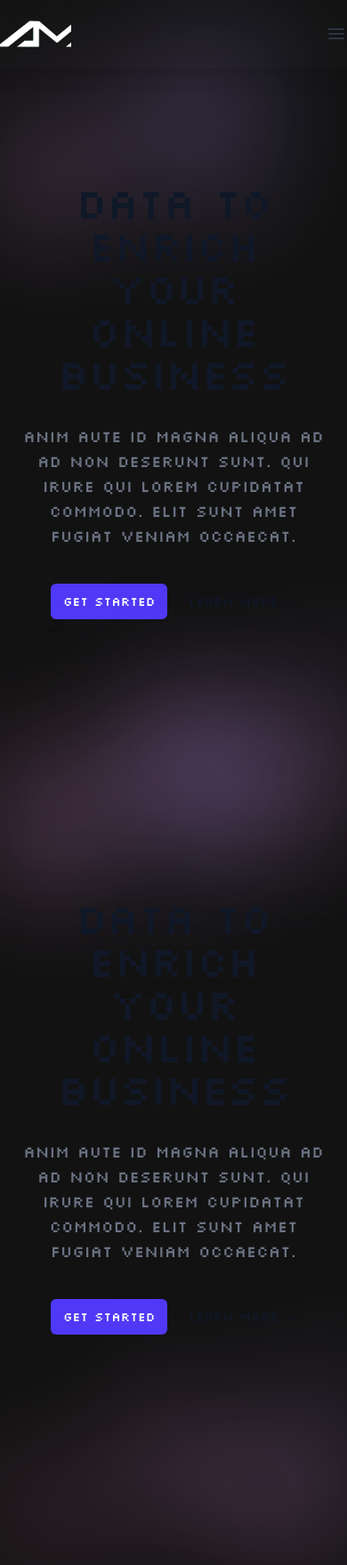
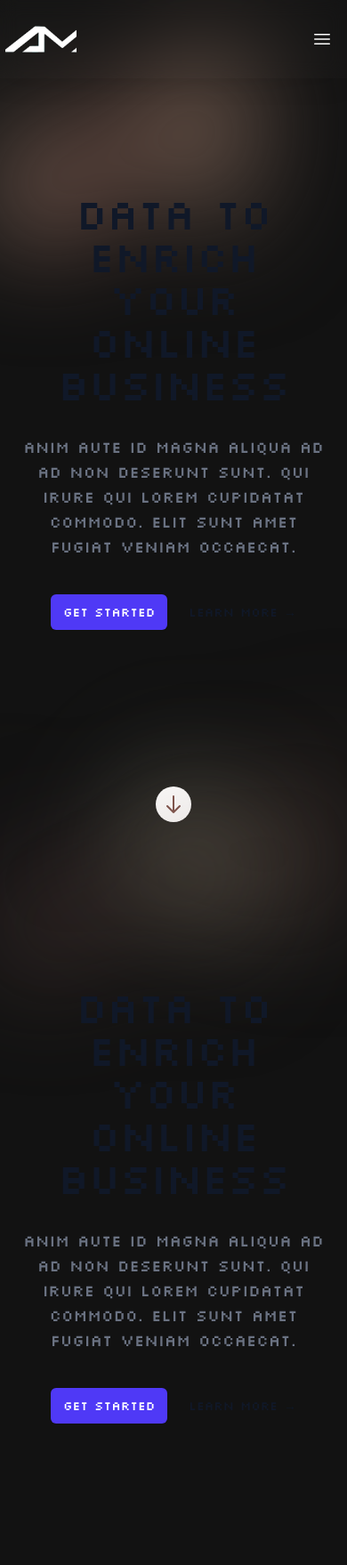
Before and after one commit to ManojAvarur/portfolio, a React (Vite) app: page / in a window 390 px wide. Shown: the whole page at 89% size. After the commit the page ends 1728 px from the top, so only its background shows below. Built offline with nearby package versions, Linux system fonts and the light colour scheme.

Commit message:
lg:Nav Completed

```diff
--- a/src/components/Main/Main.tsx
+++ b/src/components/Main/Main.tsx
@@ -6,12 +6,6 @@ import { Bars3Icon, XMarkIcon } from "@heroicons/react/24/outline";
 import logo5 from "../../assets/logos/logo.png";
 import styles from "./Main.module.css";
 
-const navigation = [
-  { name: 'Product', href: '#' },
-  { name: 'Features', href: '#' },
-  { name: 'Marketplace', href: '#' },
-  { name: 'Company', href: '#' },
-]
 
 export default function Main() {
     const [mobileMenuOpen, setMobileMenuOpen] = useState(false)
@@ -19,9 +13,9 @@ export default function Main() {
     return (
         <div className="bg-dark">
             <header className="sticky glass-effect bg-white/1 inset-x-0 top-0 z-50">
-                <nav aria-label="Global" className="flex items-center justify-between  lg:px-8">
-                    <div className="flex flex-1 lg:hidden">
-                        <a href="#" className="-m-1.5 p-1.5">
+                <nav aria-label="Global" className="lg:px-8">
+                    <div className="flex items-center justify-between lg:hidden p-1.5">
+                        <a href="#" className="">
                             <span className="sr-only">Manoj | Portfolio</span>
                             <img
                                 alt=""
@@ -29,22 +23,22 @@ export default function Main() {
                                 className="h-19 w-20"
                             />
                         </a>
-                    </div>
-                    <div className="flex lg:hidden">
+
                         <button
                             type="button"
                             onClick={() => setMobileMenuOpen(true)}
-                            className="-m-2.5 inline-flex items-center justify-center rounded-md p-2.5 text-gray-700"
+                            className="bg-transparent flex items-center justify-center rounded-md p-2.5"
                         >
                             <span className="sr-only">Open main menu</span>
-                            <Bars3Icon aria-hidden="true" className="size-6" />
+                            <Bars3Icon aria-hidden="true" className="size-6 text-white" />
                         </button>
                     </div>
-                    <div className="hidden w-full lg:flex items-center justify-center gap-x-30">
-                        <a href="#" className="text-2xl font-semibold text-nyanza hover:cursor-pointer hover-underline-animation">
+
+                    <div className="hidden w-full lg:flex items-center justify-center gap-x-20 xl:gap-x-30">
+                        <a href="#" className="text-xl xl:text-2xl font-semibold text-nyanza hover:cursor-pointer hover-underline-animation">
                             About
                         </a>
-                        <a href="#" className="text-2xl font-semibold text-nyanza hover:cursor-pointer hover-underline-animation">
+                        <a href="#" className="text-xl xl:text-2xl font-semibold text-nyanza hover:cursor-pointer hover-underline-animation">
                             experience
                         </a>
                         <a href="#" className="-m-1.5 p-1.5 hover:cursor-pointer">
@@ -55,10 +49,10 @@ export default function Main() {
                                 className="h-24 w-25"
                             />
                         </a>
-                        <a href="#" className="text-2xl  font-semibold text-nyanza hover:cursor-pointer hover-underline-animation">
+                        <a href="#" className="text-xl xl:text-2xl  font-semibold text-nyanza hover:cursor-pointer hover-underline-animation">
                             projects
                         </a>
-                        <a href="#" className="text-2xl font-semibold text-nyanza hover:cursor-pointer hover-underline-animation">
+                        <a href="#" className="text-xl xl:text-2xl font-semibold text-nyanza hover:cursor-pointer hover-underline-animation">
                             contact
                         </a>
                     </div>
@@ -72,7 +66,69 @@ export default function Main() {
                         clipPath:
                             "polygon(74.1% 44.1%, 100% 61.6%, 97.5% 26.9%, 85.5% 0.1%, 80.7% 2%, 72.5% 32.5%, 60.2% 62.4%, 52.4% 68.1%, 47.5% 58.3%, 45.2% 34.5%, 27.5% 76.7%, 0.1% 64.9%, 17.9% 100%, 27.6% 76.8%, 76.1% 97.7%, 74.1% 44.1%)",
                         }}
-                        className="relative left-[calc(50%-11rem)] aspect-1155/678 w-144.5 -translate-x-1/2 rotate-30 bg-linear-to-tr from-[#ff80b5] to-[#9089fc] opacity-30 sm:left-[calc(50%-30rem)] sm:w-288.75"
+                        className="relative left-[calc(50%-11rem)] aspect-1155/678 w-144.5 -translate-x-1/2 rotate-30 custom-linear-gradient-bg-img sm:w-288.75"
+                    />
+                </div>
+
+                <div className="mx-auto max-w-2xl py-32 sm:py-48 lg:py-40">
+                    <div className="hidden sm:mb-8 sm:flex sm:justify-center">
+                        <div className="relative rounded-full px-3 py-1 text-sm/6 text-gray-600 ring-1 ring-gray-900/10 hover:ring-gray-900/20">
+                            Announcing our next round of funding.{" "}
+                            <a href="#" className="font-semibold text-indigo-600">
+                                <span aria-hidden="true" className="absolute inset-0" />
+                                Read more <span aria-hidden="true">&rarr;</span>
+                            </a>
+                        </div>
+                    </div>
+                    <div className="text-center">
+                        <h1 className="text-5xl font-semibold tracking-tight text-balance text-gray-900 sm:text-7xl">
+                            Data to enrich your online business
+                        </h1>
+                        <p className="mt-8 text-lg font-medium text-pretty text-gray-500 sm:text-xl/8">
+                            Anim aute id magna aliqua ad ad non deserunt sunt. Qui irure qui
+                            lorem cupidatat commodo. Elit sunt amet fugiat veniam occaecat.
+                        </p>
+                        <div className="mt-10 flex items-center justify-center gap-x-6">
+                            <a
+                                href="#"
+                                className="rounded-md bg-indigo-600 px-3.5 py-2.5 text-sm font-semibold text-white shadow-xs hover:bg-indigo-500 focus-visible:outline-2 focus-visible:outline-offset-2 focus-visible:outline-indigo-600"
+                            >
+                                Get started
+                            </a>
+                            <a href="#" className="text-sm/6 font-semibold text-gray-900">
+                                Learn more <span aria-hidden="true">→</span>
+                            </a>
+                        </div>
+                    </div>
+                </div>
+
+                <div className="flex justify-center mt-12">
+                    <div className="-lg flex size-10 animate-bounce items-center justify-center rounded-full bg-white p-2 ring-1 ring-gray-900/5 dark:bg-white/5 dark:ring-white/20">
+                        <svg className="size-6 text-bole" fill="none" stroke-linecap="round" stroke-linejoin="round" stroke-width="2" viewBox="0 0 24 24" stroke="currentColor">
+                            <path d="M19 14l-7 7m0 0l-7-7m7 7V3"></path>
+                        </svg>
+                    </div>
+                </div>
+
+                <div aria-hidden="true" className="absolute inset-x-0 top-[calc(100%-13rem)] -z-10 transform-gpu overflow-hidden blur-3xl sm:top-[calc(100%-30rem)]">
+                    <div
+                        style={{
+                        clipPath:
+                            "polygon(74.1% 44.1%, 100% 61.6%, 97.5% 26.9%, 85.5% 0.1%, 80.7% 2%, 72.5% 32.5%, 60.2% 62.4%, 52.4% 68.1%, 47.5% 58.3%, 45.2% 34.5%, 27.5% 76.7%, 0.1% 64.9%, 17.9% 100%, 27.6% 76.8%, 76.1% 97.7%, 74.1% 44.1%)",
+                        }}
+                        className="relative left-[calc(50%+3rem)] aspect-1155/678 w-144.5 -translate-x-1/2 custom-linear-gradient-bg-img opacity-30 sm:left-[calc(50%+36rem)] sm:w-288.75"
+                    />
+                </div>
+            </div>
+
+            <div className="relative isolate px-6 pt-14 lg:px-8">
+                <div aria-hidden="true" className="absolute inset-x-0 -top-40 -z-10 transform-gpu overflow-hidden blur-3xl sm:-top-80">
+                    <div
+                        style={{
+                        clipPath:
+                            "polygon(74.1% 44.1%, 100% 61.6%, 97.5% 26.9%, 85.5% 0.1%, 80.7% 2%, 72.5% 32.5%, 60.2% 62.4%, 52.4% 68.1%, 47.5% 58.3%, 45.2% 34.5%, 27.5% 76.7%, 0.1% 64.9%, 17.9% 100%, 27.6% 76.8%, 76.1% 97.7%, 74.1% 44.1%)",
+                        }}
+                        className="relative left-[calc(50%-11rem)] aspect-1155/678 w-144.5 -translate-x-1/2 rotate-30 custom-linear-gradient-bg-img opacity-30 sm:left-[calc(50%-30rem)] sm:w-288.75"
                     />
                 </div>
                 <div className="mx-auto max-w-2xl py-32 sm:py-48 lg:py-56">
@@ -106,7 +162,7 @@ export default function Main() {
                         </div>
                     </div>
                 </div>
-                <div
+                {/* <div
                     aria-hidden="true"
                     className="absolute inset-x-0 top-[calc(100%-13rem)] -z-10 transform-gpu overflow-hidden blur-3xl sm:top-[calc(100%-30rem)]"
                 >
@@ -117,62 +173,7 @@ export default function Main() {
                         }}
                         className="relative left-[calc(50%+3rem)] aspect-1155/678 w-144.5 -translate-x-1/2 bg-linear-to-tr from-[#ff80b5] to-[#9089fc] opacity-30 sm:left-[calc(50%+36rem)] sm:w-288.75"
                     />
-                </div>
-            </div>
-
-            <div className="relative isolate px-6 pt-14 lg:px-8">
-                <div aria-hidden="true" className="absolute inset-x-0 -top-40 -z-10 transform-gpu overflow-hidden blur-3xl sm:-top-80">
-                    <div
-                        style={{
-                        clipPath:
-                            "polygon(74.1% 44.1%, 100% 61.6%, 97.5% 26.9%, 85.5% 0.1%, 80.7% 2%, 72.5% 32.5%, 60.2% 62.4%, 52.4% 68.1%, 47.5% 58.3%, 45.2% 34.5%, 27.5% 76.7%, 0.1% 64.9%, 17.9% 100%, 27.6% 76.8%, 76.1% 97.7%, 74.1% 44.1%)",
-                        }}
-                        className="relative left-[calc(50%-11rem)] aspect-1155/678 w-144.5 -translate-x-1/2 rotate-30 bg-linear-to-tr from-[#ff80b5] to-[#9089fc] opacity-30 sm:left-[calc(50%-30rem)] sm:w-288.75"
-                    />
-                </div>
-                <div className="mx-auto max-w-2xl py-32 sm:py-48 lg:py-56">
-                <div className="hidden sm:mb-8 sm:flex sm:justify-center">
-                    <div className="relative rounded-full px-3 py-1 text-sm/6 text-gray-600 ring-1 ring-gray-900/10 hover:ring-gray-900/20">
-                    Announcing our next round of funding.{" "}
-                    <a href="#" className="font-semibold text-indigo-600">
-                        <span aria-hidden="true" className="absolute inset-0" />
-                        Read more <span aria-hidden="true">&rarr;</span>
-                    </a>
-                    </div>
-                </div>
-                <div className="text-center">
-                    <h1 className="text-5xl font-semibold tracking-tight text-balance text-gray-900 sm:text-7xl">
-                    Data to enrich your online business
-                    </h1>
-                    <p className="mt-8 text-lg font-medium text-pretty text-gray-500 sm:text-xl/8">
-                    Anim aute id magna aliqua ad ad non deserunt sunt. Qui irure qui
-                    lorem cupidatat commodo. Elit sunt amet fugiat veniam occaecat.
-                    </p>
-                    <div className="mt-10 flex items-center justify-center gap-x-6">
-                    <a
-                        href="#"
-                        className="rounded-md bg-indigo-600 px-3.5 py-2.5 text-sm font-semibold text-white shadow-xs hover:bg-indigo-500 focus-visible:outline-2 focus-visible:outline-offset-2 focus-visible:outline-indigo-600"
-                    >
-                        Get started
-                    </a>
-                    <a href="#" className="text-sm/6 font-semibold text-gray-900">
-                        Learn more <span aria-hidden="true">→</span>
-                    </a>
-                    </div>
-                </div>
-                </div>
-                <div
-                aria-hidden="true"
-                className="absolute inset-x-0 top-[calc(100%-13rem)] -z-10 transform-gpu overflow-hidden blur-3xl sm:top-[calc(100%-30rem)]"
-                >
-                <div
-                    style={{
-                    clipPath:
-                        "polygon(74.1% 44.1%, 100% 61.6%, 97.5% 26.9%, 85.5% 0.1%, 80.7% 2%, 72.5% 32.5%, 60.2% 62.4%, 52.4% 68.1%, 47.5% 58.3%, 45.2% 34.5%, 27.5% 76.7%, 0.1% 64.9%, 17.9% 100%, 27.6% 76.8%, 76.1% 97.7%, 74.1% 44.1%)",
-                    }}
-                    className="relative left-[calc(50%+3rem)] aspect-1155/678 w-144.5 -translate-x-1/2 bg-linear-to-tr from-[#ff80b5] to-[#9089fc] opacity-30 sm:left-[calc(50%+36rem)] sm:w-288.75"
-                />
-                </div>
+                </div> */}
             </div>
         </div>
     );
--- a/src/index.css
+++ b/src/index.css
@@ -1,25 +1,27 @@
 @import 'tailwindcss';
 
-/* @font-face {
+/*
+@font-face {
     font-family: "IndieFlower";
     src: url("./assets/fonts/Indie_Flower/IndieFlower-Regular.ttf") format('truetype');
 
 }
 
 @font-face {
+    font-family: "Schoolbell";
+    src: url("./assets/fonts/Schoolbell/Schoolbell-Regular.ttf") format('truetype');
+}
+
+@font-face {
     font-family: "PressStart2P";
     src: url("./assets/fonts/Press_Start_2P/PressStart2P-Regular.ttf") format('truetype');
 }
+*/
 
 @font-face {
     font-family: "ReenieBeanie";
     src: url("./assets/fonts/Reenie_Beanie/ReenieBeanie-Regular.ttf") format('truetype');
 }
-
-@font-face {
-    font-family: "Schoolbell";
-    src: url("./assets/fonts/Schoolbell/Schoolbell-Regular.ttf") format('truetype');
-} */
 
 @font-face {
     font-family: "Silkscreen";
@@ -55,9 +57,7 @@
         xl	80rem (1280px)	@media (width >= 80rem)
         2xl	96rem (1536px)	@media (width >= 96rem)
     */
-    --breakpoint-2xs: 30rem;
     --breakpoint-xs: 30rem;
-    --breakpoint-2xl: 100rem;
     --breakpoint-3xl: 120rem;
 
     /* New Color Palette: https://coolors.co/1f0318-e5f2c9-7f534b-8c705f-1e1a1d */
@@ -78,14 +78,12 @@
 
 @layer components {
     .glass-effect {
-        /* From https://css.glass */
         background: rgba(255, 255, 255, 0.1);
-        /* border-radius: 16px; */
         box-shadow: 0 4px 30px rgba(0, 0, 0, 0.1);
         backdrop-filter: blur(10.1px);
         -webkit-backdrop-filter: blur(10.1px);
 
-
+        /* Old Style */
         /* background: rgba(255, 255, 255, 0.2);
         box-shadow: 0 4px 30px rgba(0, 0, 0, 0.1);
         backdrop-filter: blur(50px);
@@ -131,6 +129,16 @@
         transform-origin: bottom right;
     }
 
+    .custom-linear-gradient-bg-img {
+        background-image: linear-gradient(
+            70deg,
+            var(--color-dark-purple) 20%,
+            var(--color-nyanza) 40%,
+            var(--color-bole) 60%,
+            var(--color-chamoisee) 80%,
+            var(--color-raisin-black) 100%
+        );
+    }
 }
 
 body {
@@ -144,7 +152,7 @@ body {
         background-color: #ffffff;
     }
 
-    button {
+    /* button {
         background-color: #f9f9f9;
-    }
+    } */
 }
```
Lines whose indentation alone changed are shown as unchanged.
